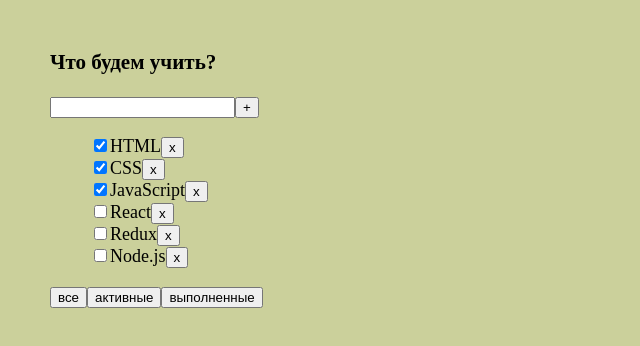
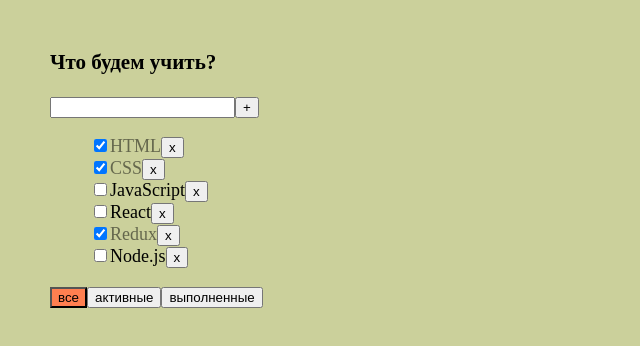
Before and after one commit to KamranBabaev/Trello, a React (Create React App) app in the folder my-app/: page / in a window 1280 px wide. Shown: the top 346 px of the page, without its empty margins (0-640 px from the left). Built offline with nearby package versions, Linux system fonts and the light colour scheme.

Commit message:
continue

```diff
--- a/my-app/src/App.css
+++ b/my-app/src/App.css
@@ -5,3 +5,15 @@
     font-weight: 500;
     color: black;
 }
+
+.is-done {
+    opacity: 0.5;
+}
+
+.active-filter {
+    background-color: coral;
+}
+
+.error {
+    border: 2px solid #a31111;
+}
--- a/my-app/src/App.tsx
+++ b/my-app/src/App.tsx
@@ -5,13 +5,13 @@ import {v1} from "uuid";
 
 function App() {
 
-    let [filter, setFilter] = useState<FilterValuesType>();
-    let [tasks, setTasks] = useState<Array<tasksPropsType>>([
+    const [filter, setFilter] = useState<FilterValuesType>('все');
+    const [tasks, setTasks] = useState<Array<tasksPropsType>>([
         {id: v1(), title: 'HTML', isDone: true},
         {id: v1(), title: 'CSS', isDone: true},
-        {id: v1(), title: 'JavaScript', isDone: true},
+        {id: v1(), title: 'JavaScript', isDone: false},
         {id: v1(), title: 'React', isDone: false},
-        {id: v1(), title: 'Redux', isDone: false},
+        {id: v1(), title: 'Redux', isDone: true},
         {id: v1(), title: 'Node.js', isDone: false},
     ]);
 
@@ -34,6 +34,10 @@ function App() {
         setTasks(newArrayTasks)
     }
 
+    let changeTaskStatus = (taskID: string, isDone: boolean) => {
+
+    }
+
     let getFilterTasks = () => {
         switch (filter) {
             case 'активные':
@@ -48,6 +52,7 @@ function App() {
     return (
         <div className="App-wrapper">
             <Todolist
+                filter={filter}
                 title='Что будем учить?'
                 tasks={getFilterTasks()}
                 removeTask={removeTask}
--- a/my-app/src/components/Todolist/Todolist.tsx
+++ b/my-app/src/components/Todolist/Todolist.tsx
@@ -5,6 +5,7 @@ import styles from './Todolist.module.css'
 export type TodolistPropsType = {
     title: string
     tasks: Array<tasksPropsType>
+    filter: FilterValuesType
     removeTask: (id: string) => void;
     addTask: (titleTask: string) => void;
     changeFilter: (value: FilterValuesType) => void;
@@ -22,21 +23,33 @@ export type FilterValuesType = 'все' | 'активные' | 'выполнен
 const Todolist = (props: TodolistPropsType) => {
 
     const [titleTask, setTitle] = useState<string>('')
+    const [error, setError] = useState<boolean>(false)
 
     const onClickAddTask = () => {
-        props.addTask(titleTask)
+        const validatedTitle = titleTask.trim()
+        if (validatedTitle) {
+            props.addTask(validatedTitle)
+        } else {
+            setError(true)
+        }
         setTitle('')
     }
 
 
-    let tasksElements = props.tasks
-        .map(t => <li>
-            <input type='checkbox' checked={t.isDone}/>
-            <span>{t.title}</span>
-            <button className={styles.buttTasks} onClick={() => props.removeTask(t.id)}>x</button>
-        </li>)
+    let tasksElements = props.tasks.map(t => {
+        const removeTask = () => props.removeTask(t.id)
+        return (
+            <li key={t.id}>
+                <input type='checkbox' checked={t.isDone}/>
+                <span className={t.isDone ? 'is-done' : ''}>{t.title}</span>
+                <button className={styles.buttTasks} onClick={removeTask}>x</button>
+            </li>)
+    })
 
-    const onChangeTitle = (event: ChangeEvent<HTMLInputElement>) => setTitle(event.currentTarget.value)
+    const onChangeTitle = (event: ChangeEvent<HTMLInputElement>) => {
+        setTitle(event.currentTarget.value)
+        setError(false)
+    }
     const onKeyPressAddTask = (event: KeyboardEvent<HTMLInputElement>) => {
         if (event.key === 'Enter') {
             onClickAddTask()
@@ -51,18 +64,22 @@ const Todolist = (props: TodolistPropsType) => {
             <h3>{props.title}</h3>
             <div>
                 <input
+                    className={error ? 'error' : ''}
                     value={titleTask}
                     onChange={onChangeTitle}
                     onKeyPress={onKeyPressAddTask}
                 />
                 <button onClick={onClickAddTask}>+</button>
+                {error && <div style={ {color: 'red', fontSize: '14px'} }>ошибочка!</div>}
                 <ul className={styles.rowsTodolist}>
                     {tasksElements}
                 </ul>
                 <div className={styles.buttTodolist}>
-                    <button onClick={onClickAllFilter}>все</button>
-                    <button onClick={onClickActiveFilter}>активные</button>
-                    <button onClick={onClickCompletedFilter}>выполненные</button>
+                    <button className={props.filter === 'все' ? 'active-filter' : ''} onClick={onClickAllFilter}>все</button>
+                    <button onClick={onClickActiveFilter}
+                            className={props.filter === 'активные' ? 'active-filter' : ''}>активные</button>
+                    <button onClick={onClickCompletedFilter}
+                            className={props.filter === 'выполненные' ? 'active-filter' : ''}>выполненные</button>
                 </div>
             </div>
         </div>
```
